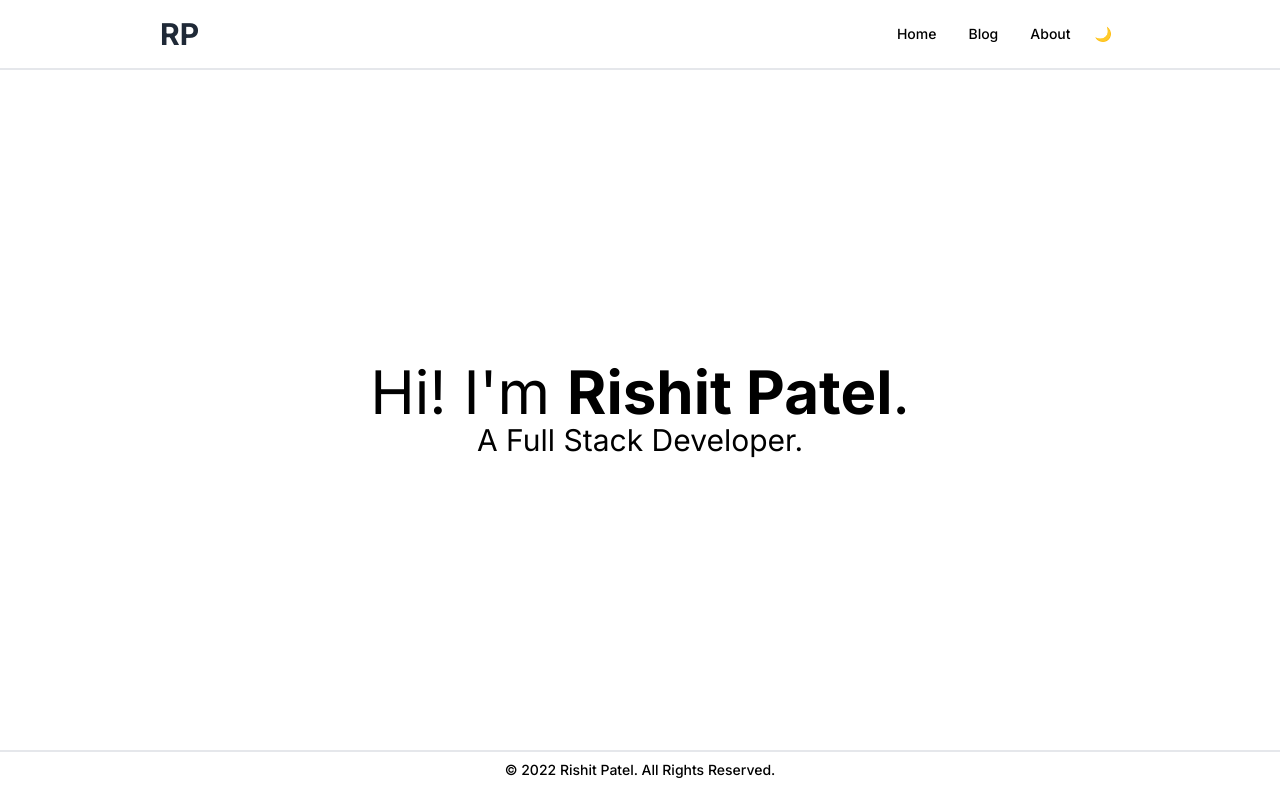
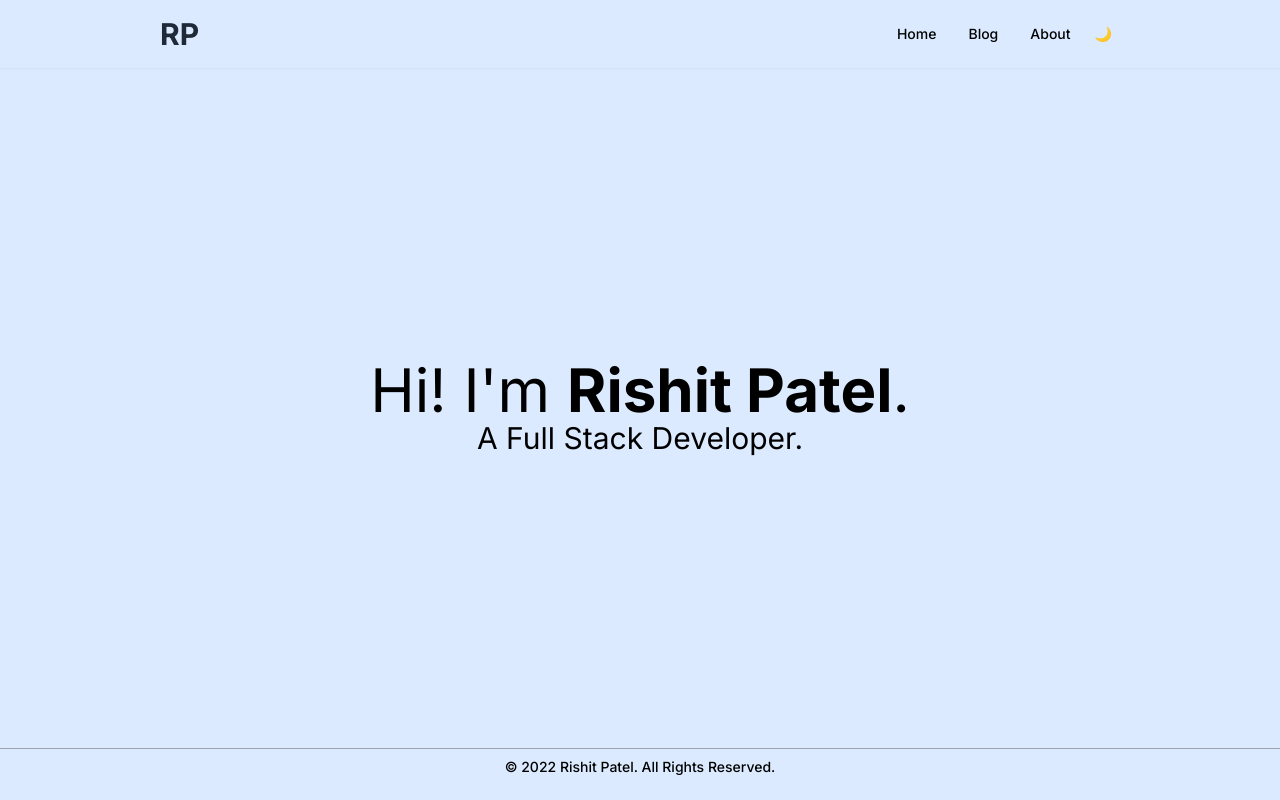
Before and after one commit to imrishit98/rishitpatel.com, a Next.js app: page / in a window 1280 px wide. Built offline with nearby package versions, Linux system fonts and the light colour scheme.

Commit message:
Add background color to site

```diff
--- a/src/components/layout/footer.js
+++ b/src/components/layout/footer.js
@@ -3,7 +3,7 @@ import { Container } from '../ui/containers';
 
 const Footer = () => {
   return (
-    <footer className='py-2 border-t-2'>
+    <footer className='py-2 border-t-[1px] border-gray-400'>
       <Container className='flex justify-center items-center text-sm font-medium'>
         © {new Date().getFullYear()}&nbsp;
         <Link href={'/'}>
--- a/src/components/layout/navbar.js
+++ b/src/components/layout/navbar.js
@@ -6,7 +6,7 @@ const Navbar = () => {
   const { theme, setTheme } = useTheme();
 
   return (
-    <nav className='py-4 border-b-2'>
+    <nav className='py-4 shadow-sm'>
       <Container className='flex justify-between items-center'>
         <div className='flex items-center '>
           <Link href='/'>
--- a/src/styles/globals/base.scss
+++ b/src/styles/globals/base.scss
@@ -10,3 +10,8 @@
   margin: 0;
   font-family: 'Inter', sans-serif;
 }
+
+body,
+html {
+  background-color: #dbeafe;
+}
```
